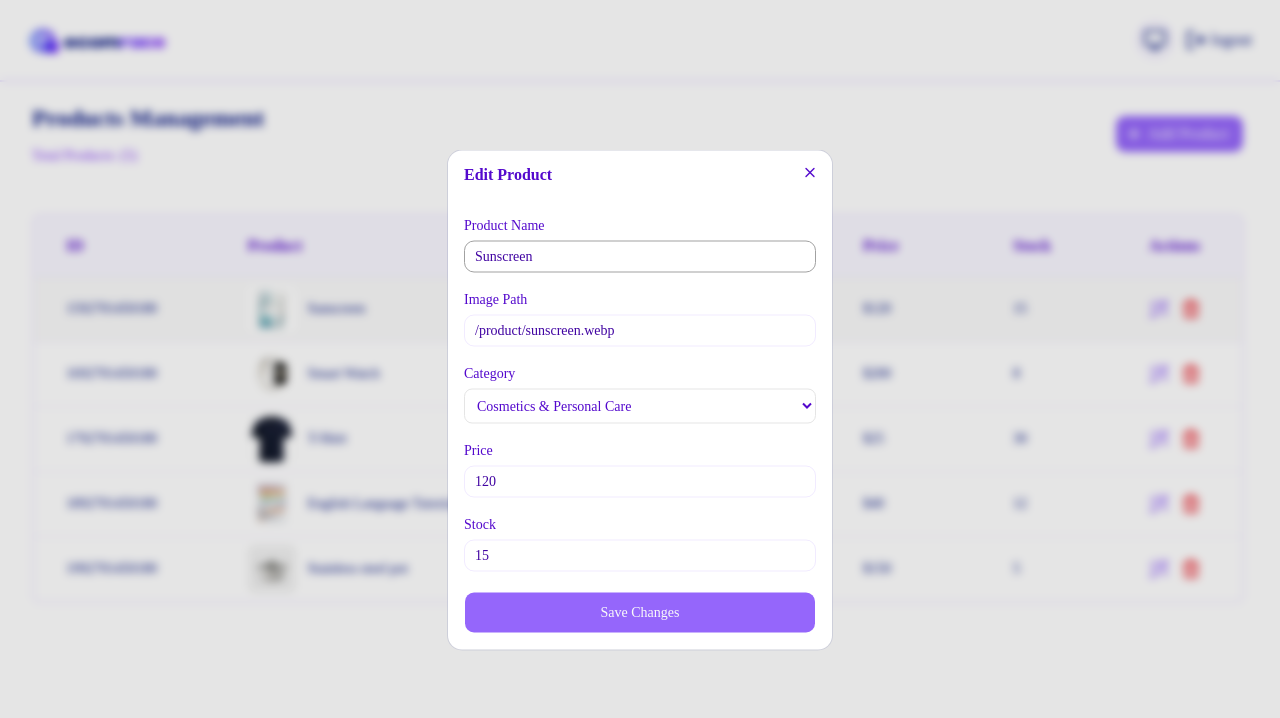
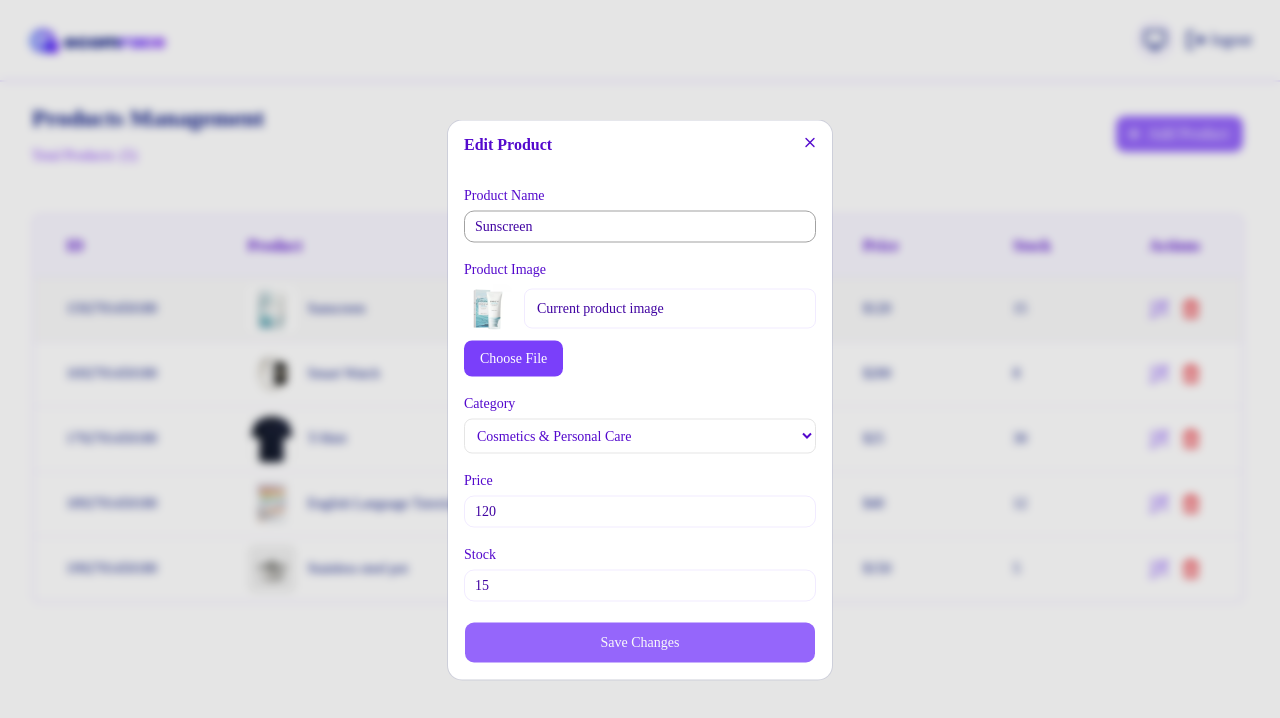
Before and after one commit to Hanieh-yousefzadeh/Dashboard-panel, a Next.js app: page /panel/products in a window 1280 px wide. Both pictures are taken after a click on the button 1159 px from the left and 308 px from the top of the page. Shown: the top 718 px of the page. Built offline with nearby package versions, Linux system fonts and the light colour scheme.

Commit message:
fix : add file in add product

```diff
--- a/src/app/panel/products/page.tsx
+++ b/src/app/panel/products/page.tsx
@@ -17,6 +17,7 @@ import { Button } from "@/components/ui/button"
 
 export default function ProductsPage() {
 
+    const [imageName, setImageName] = useState("")
     const [mounted, setMounted] = useState(false)
     useEffect(() => {
         setMounted(true)
@@ -76,8 +77,9 @@ export default function ProductsPage() {
             price: String(product.price),
             stock: String(product.stock),
         })
+        setImageName("")
     }
-    function handleEditSubmit(e: React.FormEvent<HTMLFormElement>) {
+    function handleEditSubmit(e: React.SubmitEvent<HTMLFormElement>) {
         e.preventDefault()
 
         if (!editingProduct) return
@@ -98,6 +100,56 @@ export default function ProductsPage() {
     }
     function handleDeleteProduct(id: number) {
         dispatch(deleteProduct(id))
+    }
+    function handleImageChange(e: React.ChangeEvent<HTMLInputElement>) {
+        // const file = e.target.files?.[0]
+        // if (file) {
+        //     const imageUrl = URL.createObjectURL(file)
+        //     setForm({
+        //         ...form,
+        //         image: imageUrl,
+        //     })
+        //     setImageName(file.name)
+        // }
+        const file = e.target.files?.[0]
+
+        if (file) {
+            const reader = new FileReader()
+            reader.onload = () => {
+                const imageData = reader.result as string
+                setForm({
+                    ...form,
+                    image: imageData,
+                })
+                setImageName(file.name)
+            }
+            reader.readAsDataURL(file)
+        }
+    }
+    function handleEditImageChange(e: React.ChangeEvent<HTMLInputElement>) {
+        // const file = e.target.files?.[0]
+        // if (file) {
+        //     const imageUrl = URL.createObjectURL(file)
+        //     setEditForm({
+        //         ...editForm,
+        //         image: imageUrl,
+        //     })
+        //     setImageName(file.name)
+        // }
+        const file = e.target.files?.[0]
+
+        if (file) {
+        const reader = new FileReader()
+        reader.onload = () => {
+            const imageData = reader.result as string
+            setEditForm({
+                ...editForm,
+                image: imageData,
+            })
+            setImageName(file.name)
+        }
+        reader.readAsDataURL(file)
+    }
     }
 
     return (
@@ -124,13 +176,23 @@ export default function ProductsPage() {
                             </div>
 
                             <div className="flex flex-col gap-2">
-                                <Label>Image Path</Label>
-                                <Input value={form.image} onChange={(e) => setForm({ ...form, image: e.target.value })}
-                                    placeholder="/products/product.jpg"
-                                    required className="border-[#7a3ffa1a] text-[#4104a2] placeholder:text-[#6315e16e] focus-visible:ring-0"
+                                <Label>Product Image</Label>
+
+                                <div className="flex h-10 items-center rounded-md border border-[#7a3ffa1a] px-3 text-sm text-[#4104a2ba]">
+                                    {imageName || "No file chosen"}
+                                </div>
+
+                                <Input id="productImage" type="file" accept="image/*" required
+                                    onChange={handleImageChange}
+                                    className="hidden"
                                 />
+
+                                <label htmlFor="productImage"
+                                    className="flex w-fit cursor-pointer items-center rounded-md bg-[#7a3ffa] px-4 py-2 text-white hover:bg-[#5409cd]"
+                                >
+                                    Choose File
+                                </label>
                             </div>
-
                             <div className="flex flex-col gap-2">
                                 <Label>Category</Label>
                                 <select value={form.categoryId} onChange={(e) => setForm({ ...form, categoryId: e.target.value })}
@@ -219,14 +281,35 @@ export default function ProductsPage() {
                                                             </div>
 
                                                             <div className="flex flex-col gap-2">
-                                                                <Label>Image Path</Label>
-                                                                <Input value={editForm.image}
-                                                                    onChange={(e) => setEditForm({ ...editForm, image: e.target.value })
-                                                                    }
-                                                                    required className="border-[#7a3ffa1a] text-[#4104a2] placeholder:text-[#6315e16e] focus-visible:ring-0"
+                                                                <Label>Product Image</Label>
+                                                                <div className="flex items-center gap-3">
+                                                                    <Image
+                                                                        src={editForm.image}
+                                                                        alt={editForm.name}
+                                                                        width={48}
+                                                                        height={48}
+                                                                        className="size-12 rounded-md object-cover"
+                                                                    />
+
+                                                                    <div className="flex h-10 flex-1 items-center rounded-md border border-[#7a3ffa1a] px-3 text-sm text-[#4104a2]">
+                                                                        {imageName || "Current product image"}
+                                                                    </div>
+                                                                </div>
+
+                                                                <Input
+                                                                    id="editProductImage"
+                                                                    type="file"
+                                                                    accept="image/*"
+                                                                    onChange={handleEditImageChange}
+                                                                    className="hidden"
                                                                 />
+
+                                                                <label htmlFor="editProductImage"
+                                                                    className="flex w-fit cursor-pointer items-center rounded-md bg-[#7a3ffa] px-4 py-2 text-white hover:bg-[#5409cd]"
+                                                                >
+                                                                    Choose File
+                                                                </label>
                                                             </div>
-
                                                             <div className="flex flex-col gap-2">
                                                                 <Label>Category</Label>
                                                                 <select value={editForm.categoryId}
--- a/src/data/navigation.ts
+++ b/src/data/navigation.ts
@@ -47,11 +47,7 @@ export const navigation = {
         title: "Orders",
         href: "/panel/orders",
         icon: ShoppingCart,
-    }, {
-        title: "Inventory",
-        href: "/panel/inventory",
-        icon: Boxes,
-    }, {
+    },{
         title: "Visit",
         href: "/panel/visit",
         icon: BarChart3,
```
